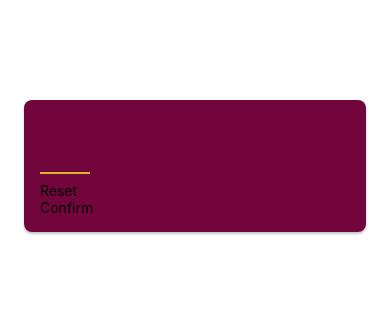
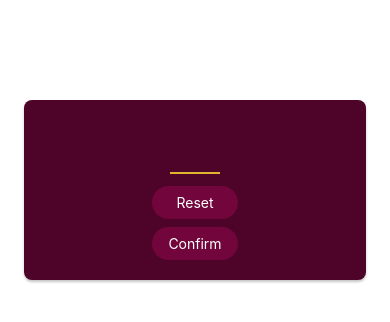
Before and after one commit to Badi1298/RN-Guess-Number, a React Native app: screen / in a window 390 px wide. Shown: the top 322 px of the page. Built offline with nearby package versions, Linux system fonts and the light colour scheme.

Commit message:
base button wip

```diff
--- a/components/PrimaryButton.tsx
+++ b/components/PrimaryButton.tsx
@@ -1,18 +1,45 @@
 import { ReactNode } from 'react';
-import { Pressable, StyleSheet, Text, View } from 'react-native';
+import { Platform, Pressable, StyleSheet, Text, View } from 'react-native';
 
 type Props = {
 	children: ReactNode;
+	onPress?: () => void;
 };
 
-export default function PrimaryButton({ children }: Props) {
+export default function PrimaryButton({ children, onPress }: Props) {
 	return (
-		<Pressable>
-			<View>
-				<Text>{children}</Text>
-			</View>
-		</Pressable>
+		<View style={styles.buttonOuterContainer}>
+			<Pressable
+				onPress={onPress}
+				android_ripple={{ color: '#640233' }}
+				style={({ pressed }) => [styles.buttonInnerContainer, pressed && Platform.OS === 'ios' && styles.pressed]}
+			>
+				<Text style={styles.buttonText}>{children}</Text>
+			</Pressable>
+		</View>
 	);
 }
 
-const styles = StyleSheet.create({});
+const styles = StyleSheet.create({
+	buttonOuterContainer: {
+		margin: 4,
+		borderRadius: 28,
+		overflow: 'hidden',
+	},
+
+	buttonInnerContainer: {
+		backgroundColor: '#72063c',
+		paddingVertical: 8,
+		paddingHorizontal: 16,
+		elevation: 2,
+	},
+
+	buttonText: {
+		color: 'white',
+		textAlign: 'center',
+	},
+
+	pressed: {
+		opacity: 0.75,
+	},
+});
--- a/screens/StartGameScreen.tsx
+++ b/screens/StartGameScreen.tsx
@@ -5,6 +5,10 @@ import PrimaryButton from '../components/PrimaryButton';
 type Props = {};
 
 export default function StartGameScreen({}: Props) {
+	const resetFieldHandler = () => {
+		console.log('resetField');
+	};
+
 	return (
 		<View style={styles.inputContainer}>
 			<TextInput
@@ -15,7 +19,7 @@ export default function StartGameScreen({}: Props) {
 				style={styles.numberInput}
 			/>
 			<View>
-				<PrimaryButton>Reset</PrimaryButton>
+				<PrimaryButton onPress={resetFieldHandler}>Reset</PrimaryButton>
 				<PrimaryButton>Confirm</PrimaryButton>
 			</View>
 		</View>
@@ -24,10 +28,11 @@ export default function StartGameScreen({}: Props) {
 
 const styles = StyleSheet.create({
 	inputContainer: {
+		alignItems: 'center',
 		padding: 16,
 		marginTop: 100,
 		marginHorizontal: 24,
-		backgroundColor: '#72063c',
+		backgroundColor: '#4e0329',
 		borderRadius: 8,
 		shadowColor: '#000',
 		shadowOffset: {
```
